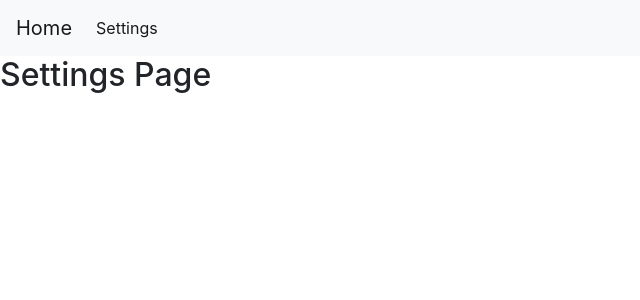
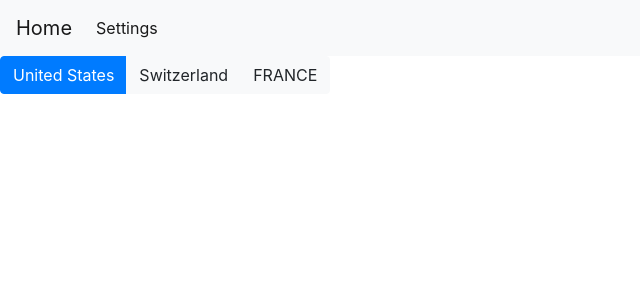
Before and after one commit to irfanshehzadsandhu/AddressBook, a React app: page /settings in a window 1280 px wide. Shown: the top 300 px of the page, without its empty margins (0-640 px from the left). Built offline with nearby package versions, Linux system fonts and the light colour scheme.

Commit message:
add settings page and connect it to redux

```diff
--- a/actions/usersAction.js
+++ b/actions/usersAction.js
@@ -1,6 +1,7 @@
 export const FETCHING_USERS_BEGIN = "FETCHING_USERS_BEGIN";
 export const FETCHED_USERS_SUCCESSFULLY = "FETCHED_USERS_SUCCESSFULLY";
 export const FETCHING_USERS_FAILURE = "FETCHING_USERS_FAILURE";
+export const SET_NATIONALITY = "SET_NATIONALITY";
 
 export const fetchingUsersBegin = () => ({
   type: FETCHING_USERS_BEGIN,
@@ -14,6 +15,11 @@ export const fetchedUsersSuccessfully = (users) => ({
 export const fetchingUsersFailure = (error) => ({
   type: FETCHING_USERS_FAILURE,
   payload: { error },
+});
+
+export const setNationality = (nationality) => ({
+  type: SET_NATIONALITY,
+  payload: { nationality },
 });
 
 export function fetchUsers(page, offset, nationality) {
--- a/components/Home.jsx
+++ b/components/Home.jsx
@@ -5,7 +5,7 @@ import { fetchUsers, fetchingUsersBegin } from "../actions/usersAction";
 import User from "./User.jsx";
 import Modal from "./Modal.jsx";
 
-class App extends React.Component {
+class Home extends React.Component {
   constructor() {
     super();
     this.page = 1;
@@ -121,4 +121,4 @@ function mapStateToProps(state) {
     nationality: state.users.nationality,
   };
 }
-export default connect(mapStateToProps)(App);
+export default connect(mapStateToProps)(Home);
--- a/components/Settings.jsx
+++ b/components/Settings.jsx
@@ -1,12 +1,58 @@
 import React from "react";
+import { connect } from "react-redux";
+import { setNationality } from "../actions/usersAction";
 
-export default class Settings extends React.Component {
-  //CH, ES, FR, GB
+class Settings extends React.Component {
+  constructor() {
+    super();
+    this.configureNationality = this.configureNationality.bind(this);
+  }
+
+  configureNationality(e) {
+    this.props.dispatch(
+      setNationality(e.target.getAttribute("data-nationality"))
+    );
+  }
   render() {
     return (
-      <div>
-        <h2>Settings Page</h2>
+      <div className="btn-group" role="group" aria-label="Basic example">
+        <button
+          type="button"
+          className={
+            this.props.nationality == "us" ? "btn btn-primary" : "btn btn-light"
+          }
+          data-nationality="us"
+          onClick={this.configureNationality}
+        >
+          United States
+        </button>
+        <button
+          type="button"
+          className={
+            this.props.nationality == "ch" ? "btn btn-primary" : "btn btn-light"
+          }
+          data-nationality="ch"
+          onClick={this.configureNationality}
+        >
+          Switzerland
+        </button>
+        <button
+          type="button"
+          className={
+            this.props.nationality == "fr" ? "btn btn-primary" : "btn btn-light"
+          }
+          data-nationality="fr"
+          onClick={this.configureNationality}
+        >
+          FRANCE
+        </button>
       </div>
     );
   }
 }
+function mapStateToProps(state) {
+  return {
+    nationality: state.users.nationality,
+  };
+}
+export default connect(mapStateToProps)(Settings);
--- a/reducers/usersReducer.js
+++ b/reducers/usersReducer.js
@@ -2,6 +2,7 @@ import {
   FETCHING_USERS_BEGIN,
   FETCHED_USERS_SUCCESSFULLY,
   FETCHING_USERS_FAILURE,
+  SET_NATIONALITY,
 } from "../actions/usersAction";
 
 const initialState = {
@@ -31,6 +32,12 @@ function userReducer(state = initialState, action) {
         loading: false,
         error: action.payload.error,
       };
+    case SET_NATIONALITY:
+      return {
+        ...state,
+        usersList: [],
+        nationality: action.payload.nationality,
+      };
     default:
       return state;
   }
```
